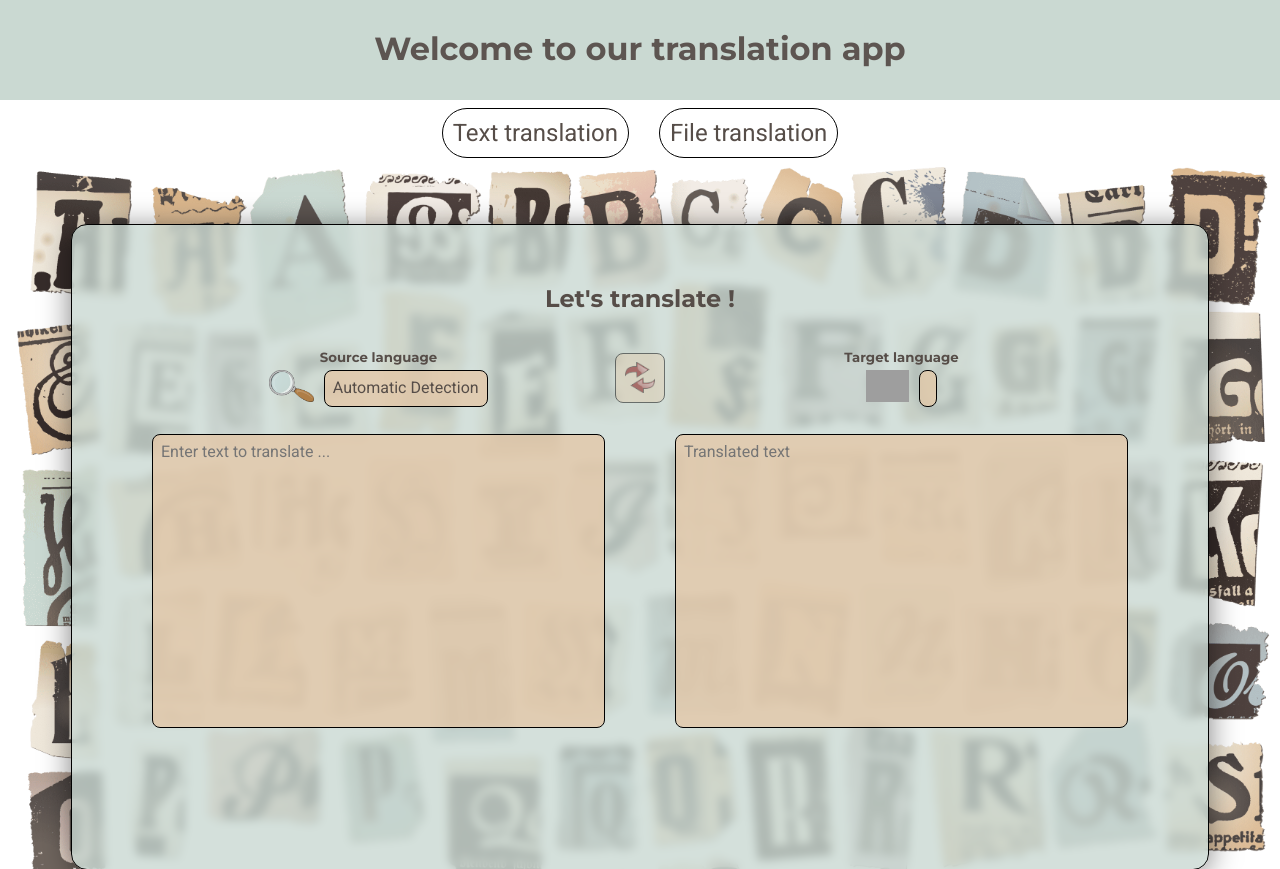
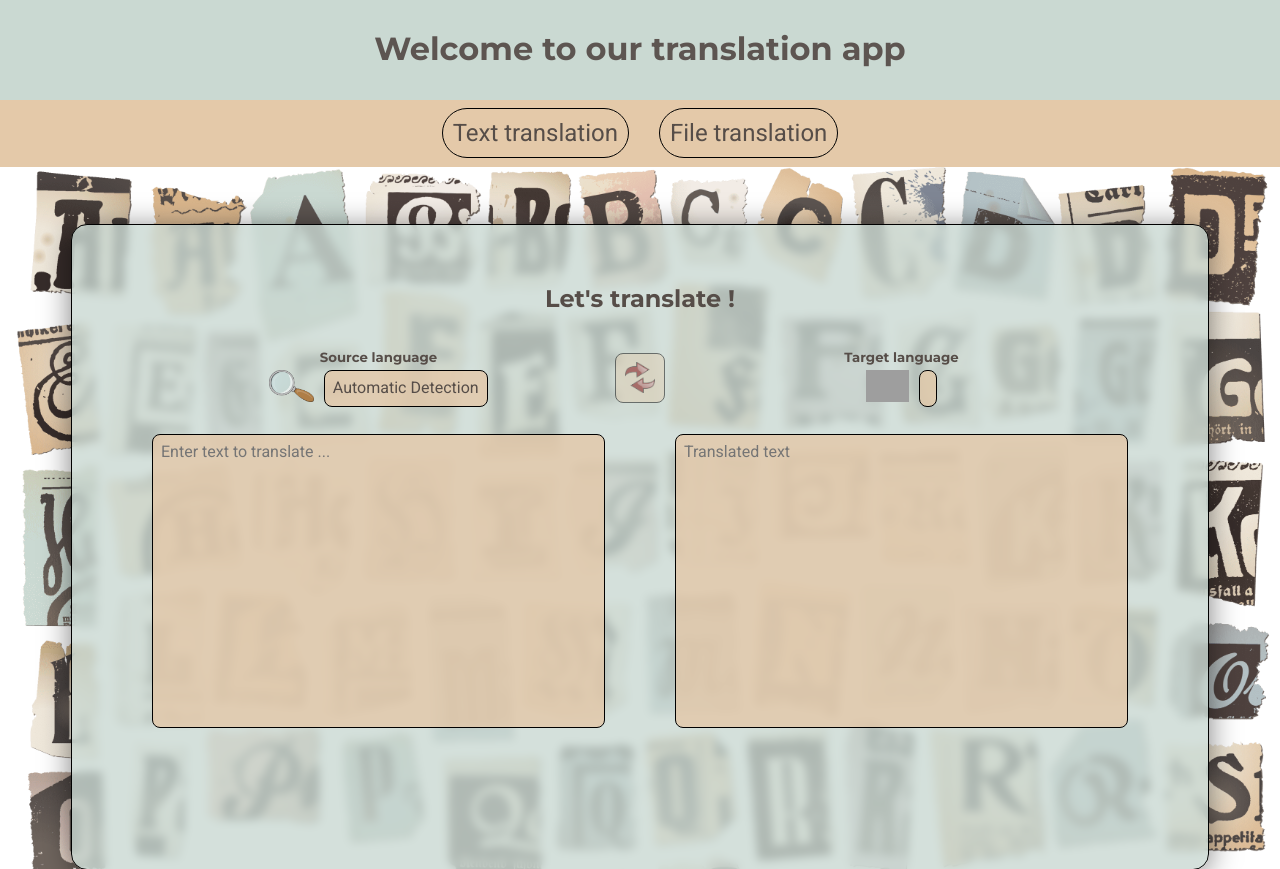
Before and after one commit to bruno-coulet/lingua-franca, a Flask app: page / in a window 1280 px wide. Shown: the top 869 px of the page. Run offline with Flask 3, Linux system fonts and the light colour scheme; lists and menus that the app fills with data are empty; grey boxes are pictures that could not be loaded.

Commit message:
[ADD] variable nav-bar-background-color

```diff
--- a/src/static/css/variables.css
+++ b/src/static/css/variables.css
@@ -7,6 +7,7 @@
     --input-hover-background-color: rgba(228, 201, 169, 1);
     --button-background-color: rgba(228, 201, 169, 0.8);
     --button-hover-background-color: rgb(228, 201, 169, 1);
+    --nav-bar-background-color: rgba(228, 201, 169, 1);
 
     /* Text colors */
     --text-color: #564D48;
```
